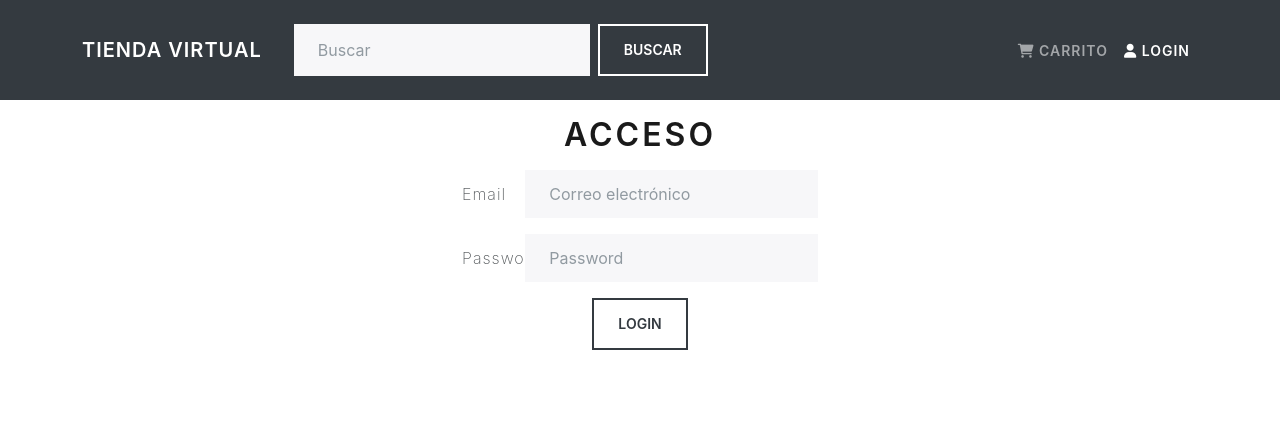
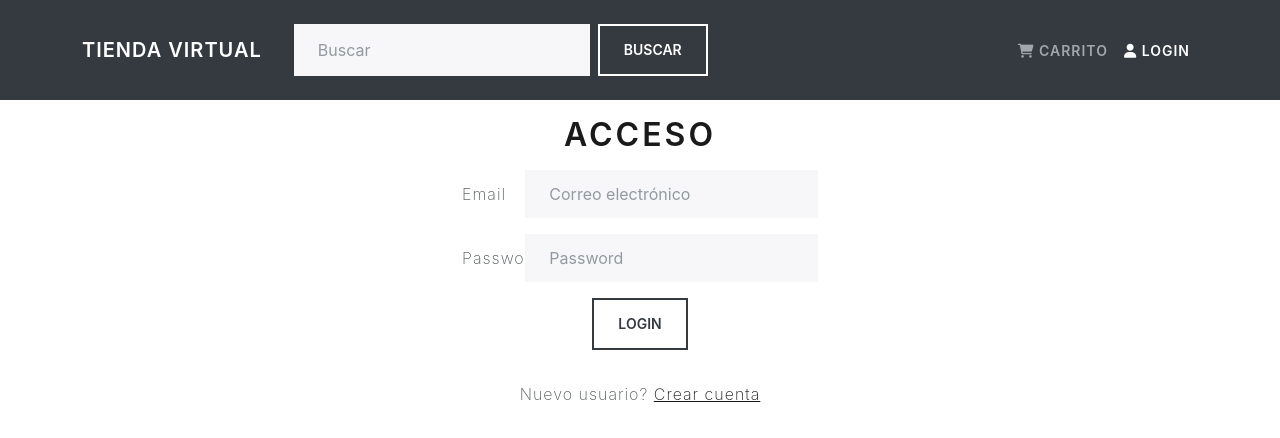
Before and after one commit to annrod/ecommereceproduct, a React (Create React App) app in the folder frontend/: page /Login in a window 1280 px wide. Shown: the top 438 px of the page. Built offline with nearby package versions, Linux system fonts and the light colour scheme.

Commit message:
login y registro de usuarios

```diff
--- a/frontend/src/components/Header.js
+++ b/frontend/src/components/Header.js
@@ -1,8 +1,31 @@
 import React from "react";
-import { Container, Nav, Navbar, Form, FormControl, Button } from "react-bootstrap";
+import {useEffect} from "react";
+import { useDispatch, useSelector } from 'react-redux';
+import { Container, Nav, Navbar, NavDropdown, Form, FormControl } from "react-bootstrap";
 import { LinkContainer } from "react-router-bootstrap";
+import { userLogout } from "../redux/actions/userActions";
+import { useNavigate, useLocation } from "react-router-dom";
+//import Loader from '../components/Loader';
 
 const Header = () => {
+
+  const dispatch = useDispatch();
+  const userLog = useSelector((state) => state.userLog);
+  const { userinfo } = userLog; //userinfo: local storage / userLog: reducer index.js
+
+  const navigate = useNavigate();
+
+  useEffect(() => {
+    if (userinfo) {
+      navigate("/");
+    }
+  }, [userinfo]);
+
+
+  const logOutHandler = () => {
+    dispatch(userLogout());
+  };
+
     return (
     <header>
       <Navbar bg="dark" variant="dark" expand="lg" collapseOnSelect>
@@ -27,12 +50,37 @@ const Header = () => {
                   <i className="fas fa-shopping-cart"></i> Carrito
                 </Nav.Link>
               </LinkContainer>
-              <LinkContainer to="/login">
-                <Nav.Link>
 
-                  <i className="fas fa-user"></i> Login
-                </Nav.Link>
-              </LinkContainer>
+              {userinfo ? (
+                <NavDropdown title={userinfo.name} id='username'>
+                  <LinkContainer to='/profile'>
+                    <NavDropdown.Item>Mi Perfil</NavDropdown.Item>
+                  </LinkContainer>
+                  <NavDropdown.Item onClick={logOutHandler}>
+                    Cerrar Sesión
+                  </NavDropdown.Item>
+                </NavDropdown>
+                 ) : (
+                <LinkContainer to='/login'>
+                  <Nav.Link>
+                    <i className='fas fa-user'></i> Login
+                  </Nav.Link>
+                </LinkContainer>
+
+              )}
+              {userinfo && userinfo.isAdmin && (
+                <NavDropdown title='Admin' id='adminmenu'>
+                  <LinkContainer to='/admin/userlist'>
+                    <NavDropdown.Item>Gestion de Usuarios</NavDropdown.Item>
+                  </LinkContainer>
+                  <LinkContainer to='/admin/productlist'>
+                    <NavDropdown.Item>Gestion de Productos</NavDropdown.Item>
+                  </LinkContainer>
+                  <LinkContainer to='/admin/orderlist'>
+                    <NavDropdown.Item>Gestion de Ventas</NavDropdown.Item>
+                  </LinkContainer>
+                </NavDropdown>
+              )}
             </Nav>
           </Navbar.Collapse>
         </Container>
--- a/frontend/src/pages/Login.js
+++ b/frontend/src/pages/Login.js
@@ -1,32 +1,36 @@
 import React, { useState, useEffect } from "react";
 import { Form, Row, Col } from "react-bootstrap";
 import { useDispatch, useSelector } from "react-redux";
-import { useNavigate } from "react-router-dom";
+import { Link } from 'react-router-dom';
 import { userLogin } from "../redux/actions/userActions";
+import Loader from '../components/Loader';
+import Message from '../components/Message';
 
 const Login = () => {
   const [email, setEmail] = useState("");
   const [password, setPassword] = useState("");
 
   const dispatch = useDispatch();
-  const loginUser = useSelector((state) => state.loginUser);
-  const { loading, error, valor } = loginUser;
+  const userLog = useSelector((state) => state.userLog);
+  const { loading, error, userinfo } = userLog;
 
-  const navigate = useNavigate();
-  console.log(valor);
-  useEffect(() => {
-    if (valor?.name) {
-      navigate("/");
-      console.log(valor.name);
-    }
-  }, [valor]);
+
+  const submitHandler = (e) => {
+    e.preventDefault();
+    dispatch(userLogin(email, password));
+  };
 
   return (
     <div className="text-center">
       <Row className="justify-content-md-center">
-        <Col xs={6} md={4} >
-          <Form>
-            <h1 >Acceso</h1>
+        <Col xs={6} md={4}>
+          <Form onSubmit={submitHandler}>
+            <h1>Acceso</h1>
+              {error && <Message variant='danger'>{error}</Message>}
+              {loading ? (
+                <Loader />
+                  ) : (
+                    <>
             <p></p>
             <Form.Group
               as={Row}
@@ -63,17 +67,25 @@ const Login = () => {
                 />
               </Col>
             </Form.Group>
-          </Form>
-          <button
-            onClick={() => dispatch(userLogin(email, password))}
-            className="btn btn-outline-dark"
-            type="button"
-          >
+            <button className="btn btn-outline-dark" type="submit">
             Login
           </button>
+          <p></p>
+          <Row className='py-3'>
+            <Col>
+              Nuevo usuario? {' '}
+              <Link to={'/newuser'}>
+                Crear cuenta
+              </Link>
+            </Col>
+          </Row>
+          </>
+           )}
+          </Form>
         </Col>
       </Row>
     </div>
   );
 };
+
 export default Login;
--- a/frontend/src/pages/NewUser.js
+++ b/frontend/src/pages/NewUser.js
@@ -1,6 +1,6 @@
 import React, { useState, useEffect } from 'react';
 import { Link, useLocation } from 'react-router-dom';
-import { Form, Row, Col, FormGroup, FormLabel } from 'react-bootstrap';
+import { Form, Row, Col, FormGroup, FormLabel, Button } from 'react-bootstrap';
 import { useDispatch, useSelector } from 'react-redux';
 import Message from '../components/Message';
 import Loader from '../components/Loader';
@@ -14,8 +14,8 @@ const NewUser = () => {
   const [confirmPassword, setConfirmPassword] = useState("");
 
   const dispatch = useDispatch();
-  const uRegister = useSelector((state) => state.uRegister);
-  const { loading, error, valor } = uRegister;
+  const userSignUp = useSelector((state) => state.userSignUp);
+  const { loading, error, userinfo } = userSignUp;
 
 
   const navigate = useNavigate();
@@ -23,29 +23,45 @@ const NewUser = () => {
   const location = useLocation();
   const redirect = location.search ? location.search.split('=')[1] : '/';
 
-    useEffect(() => {
-    if (valor) {
+  const [message, setMessage] = useState(null);
+  const [messagesuccess, setMessageSuccess] = useState(null);
+
+  useEffect(() => {
+    if (userinfo) {
+      setMessage("");
+      setMessageSuccess("Usuario registrado con exito, bienvenido!");
+    }
+  }, [userinfo]);
+
+  const submitHandler = (e) => {
+    e.preventDefault();
+    if (password !== confirmPassword) {
+      setMessage("Las contraseñas ingresadas deben ser iguales");
+      //setMessageSuccess("");
+      console.log(password);
+      console.log(confirmPassword);
+    } else {
+      dispatch(registerUsers(name, email, password));
+      setName("");
       setEmail("");
-      setName("");
+      setPassword("");
+      setConfirmPassword("");
     }
-  }, [valor]);
-
-  const submitHandler = () => {
-    dispatch(registerUsers(name, email, password))
-    navigate("/login")
   };
 
   return (
     <div>
 
       <h1>Registro de usuario</h1>
-
+      <p></p>
+      {message && <Message variant='danger'>{message}</Message>}
+      {messagesuccess && <Message variant='success'>{messagesuccess}</Message>}
       {error && <Message variant='danger'>{error}</Message>}
       {loading ? (
         <Loader />
       ) : (
         <>
-          <Form>
+          <Form onSubmit={submitHandler}>
             <FormGroup controlId='name' className='mb-2'>
               <FormLabel>Nombre</FormLabel>
               <Form.Control
@@ -86,12 +102,12 @@ const NewUser = () => {
                   setConfirmPassword(e.target.value)
                 }></Form.Control>
             </FormGroup>
-            <button className="btn btn-outline-dark" type="button"
-            onClick={submitHandler}>
+            <Button className="btn btn-dark" type="submit">
               Registrarse
-            </button>
+            </Button>
           </Form>
           <Row className='py-3'>
+            <p></p>
             <Col>
               Ya tienes una cuenta?{' '}
               <Link to={redirect ? `/login?redirect=/${redirect}` : '/login'}>
--- a/frontend/src/redux/actions/actionTypes.js
+++ b/frontend/src/redux/actions/actionTypes.js
@@ -12,6 +12,7 @@ const actionTypes ={
     REGISTER_USER_STARTED: 'REGISTER_USER_STARTED',
     REGISTER_USER_SUCCESS: 'REGISTER_USER_SUCCESS',
     REGISTER_USER_FAIL: 'REGISTER_USER_FAIL',
+    REGISTER_USER_LOGOUT: 'REGISTER_USER_LOGOUT',
 };
 
 export default actionTypes;
--- a/frontend/src/redux/reducers/index.js
+++ b/frontend/src/redux/reducers/index.js
@@ -1,11 +1,11 @@
 import { combineReducers } from "redux";
 import { productListReducer } from "./productReducers";
-import { userConfirmation, reducerUserRegister  } from "./userReducers";
+import { userConfirmationReducer, reducerUserRegister  } from "./userReducers";
 
 const reducer = combineReducers({
     productList: productListReducer,
-    loginUser : userConfirmation,
-    uRegister : reducerUserRegister,
+    userLog : userConfirmationReducer,
+    userSignUp : reducerUserRegister,
 });
 
 
--- a/frontend/src/redux/reducers/userReducers.js
+++ b/frontend/src/redux/reducers/userReducers.js
@@ -1,11 +1,10 @@
 import actionTypes from '../actions/actionTypes';
 
-export const userConfirmation = (state = {valor : false}, action) => {
+export const userConfirmationReducer = (state = {}, action) => {
     switch (action.type){
         case actionTypes.USER_STARTED:
         return {
             loading : true,
-            valor : true
         };
         case actionTypes.USER_FAIL:
             return{
@@ -15,7 +14,11 @@ export const userConfirmation = (state = {valor : false}, action) => {
         case actionTypes.USER_SUCCESS:
             return{
                 loading: false,
-                valor: action.payload
+                userinfo: action.payload
+            };
+        case actionTypes.REGISTER_USER_LOGOUT:
+            return {
+
             };
         default:
             return state;
@@ -28,7 +31,7 @@ export const reducerUserRegister = (state = {loading : false}, action) => {
         case actionTypes.REGISTER_USER_REQUEST:
           return { loading: true };
         case actionTypes.REGISTER_USER_SUCCESS:
-          return { loading: false, userInfo: action.payload };
+          return { loading: false, userinfo: action.payload };
         case actionTypes.REGISTER_USER_FAIL:
           return { loading: false, error: action.payload };
         default:
--- a/frontend/src/redux/store.js
+++ b/frontend/src/redux/store.js
@@ -6,7 +6,7 @@ import reducer  from './reducers';
 const userStorage = localStorage.getItem('userinfo')? JSON.parse(localStorage.getItem('userinfo')) : null
 
 const initialState = {
-  loginUser: {
+  userLog: {
     valor: userStorage,
   }
 };
--- a/frontend/src/services/userServices.js
+++ b/frontend/src/services/userServices.js
@@ -2,7 +2,7 @@ import axios from "axios";
 import { BASE_URL_BACK } from "../config";
 
 export const authUser = async (email, password) => {
-    console.log('en service');
+    console.log('en service login');
   try {
       const {data} = await axios.post(
           `${BASE_URL_BACK}/users/login`, {email, password}
```
Also changed, not shown: frontend/src/redux/actions/userActions.js (+12 -2 lines), 1 other file (tests, documents, lock files or other folders).
